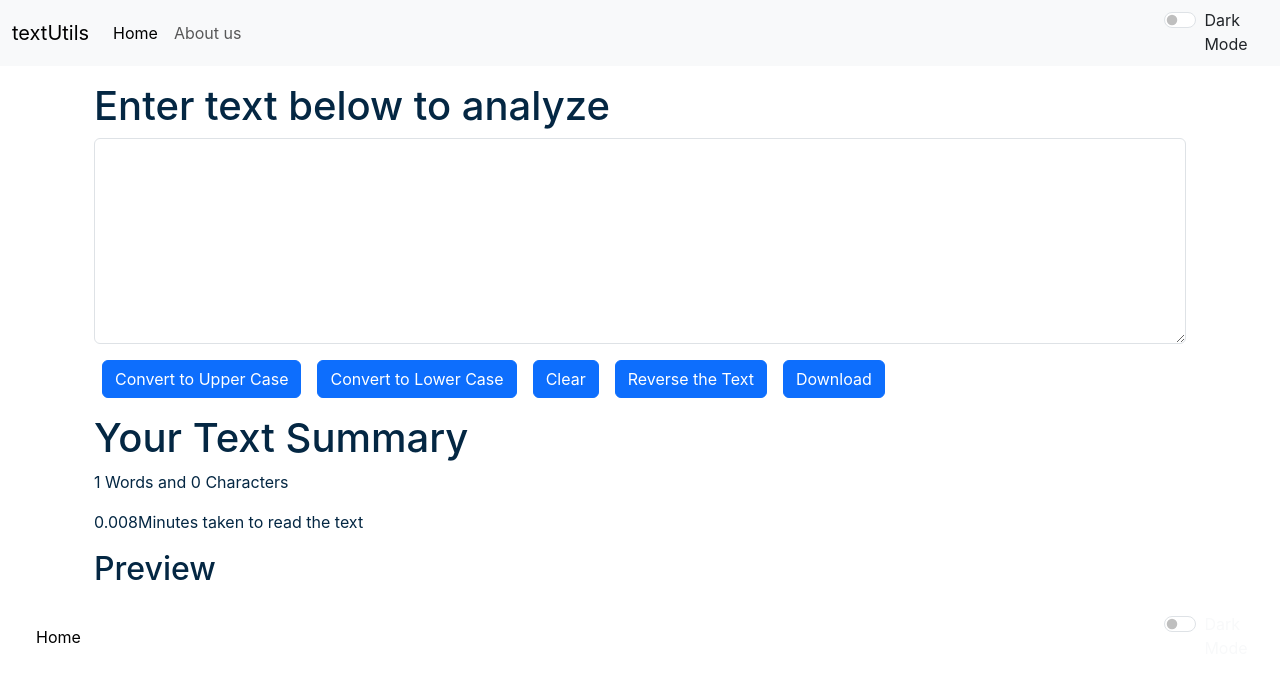
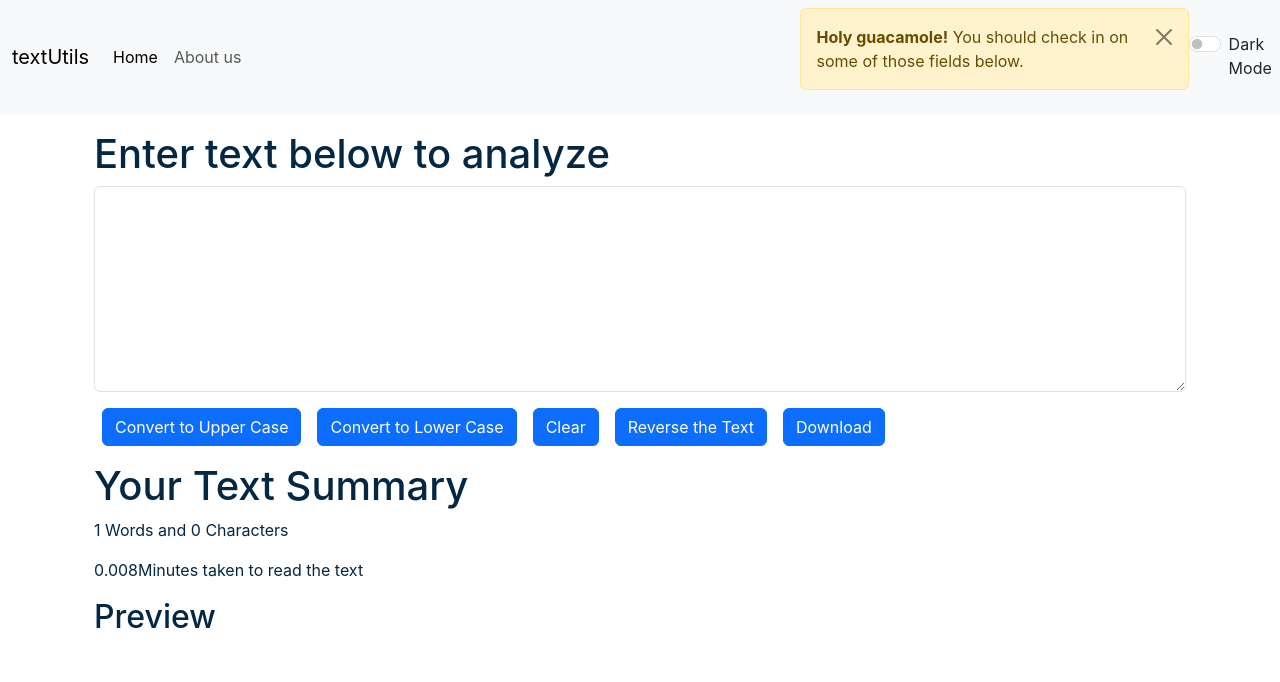
Before and after one commit to dev14325/Text-Utils, a React (Create React App) app: page / in a window 1280 px wide. Shown: the top 682 px of the page. Built offline with nearby package versions, Linux system fonts and the light colour scheme.

Commit message:
updating textUtils

```diff
--- a/src/App.js
+++ b/src/App.js
@@ -33,7 +33,7 @@
   {/* <About/> */}
 </div>
 
-<Navbar/>
+
    </>
   );
 }
--- a/src/components/Navbar.js
+++ b/src/components/Navbar.js
@@ -25,10 +25,16 @@
 
     </div>
   </div>
+  <div className="alert alert-warning alert-dismissible fade show" role="alert">
+  <strong>Holy guacamole!</strong> You should check in on some of those fields below.
+  <button type="button" className="btn-close" data-bs-dismiss="alert" aria-label="Close"></button>
+</div>
   <div className={`form-check form-switch text-${props.mode==='light'?'dark' : 'light'}`}>
   <input className="form-check-input" onClick={props.toggle} type="checkbox" role="switch" id="flexSwitchCheckDefault"/>
   <label className="form-check-label" htmlFor="flexSwitchCheckDefault">Dark Mode</label>
 </div>
+
+
 </nav>
 
 
```
